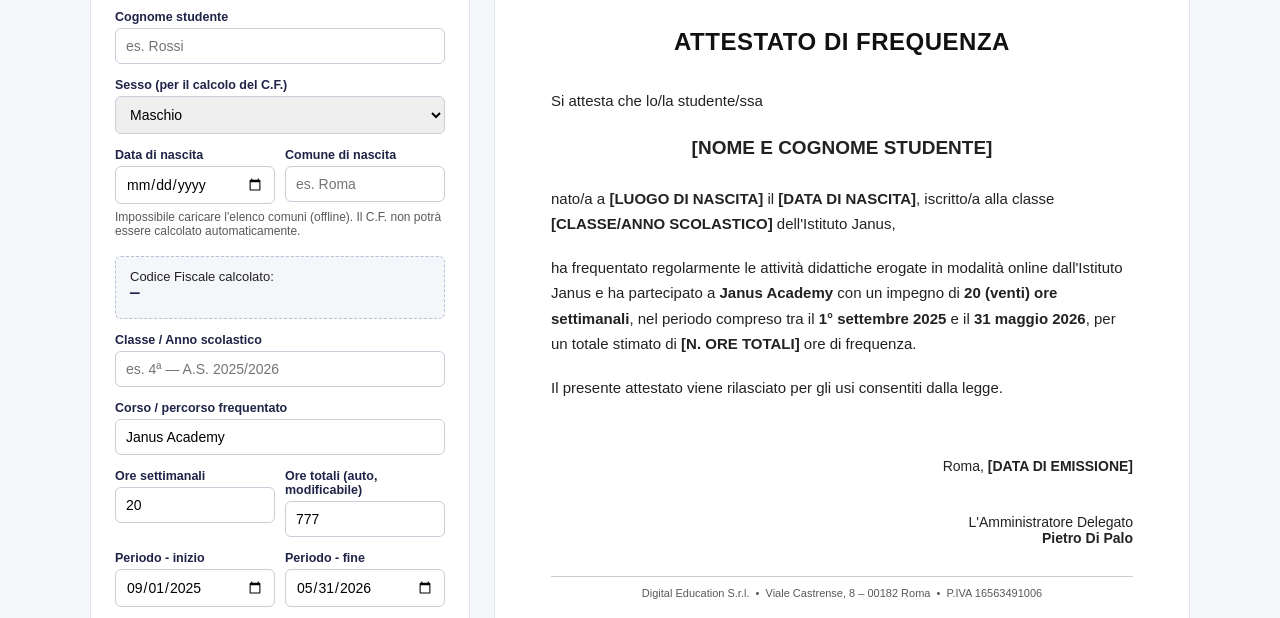
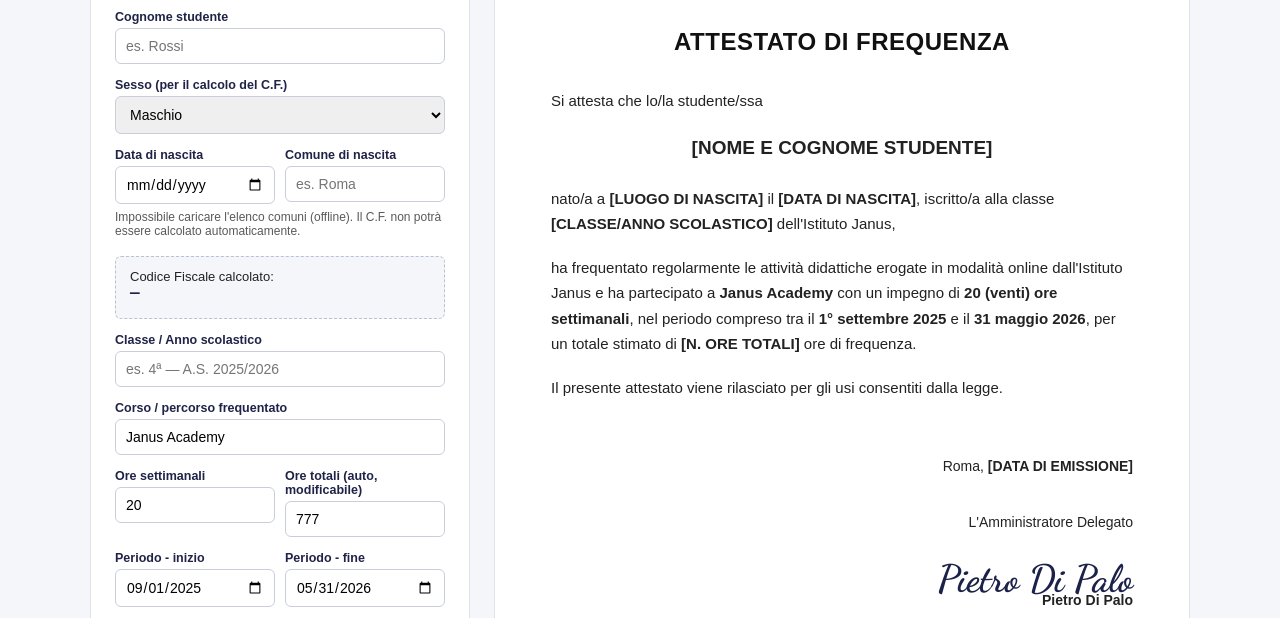
Before and after one commit to Istituto-Janus/Creatore-attestati-Istituto-Janus, a plain HTML site: page index.html in a window 1280 px wide. Shown: the part 175-793 px from the top of the page. Drawn offline with Linux system fonts and the light colour scheme; no server answers.

Commit message:
Add files via upload

```diff
--- a/index.html
+++ b/index.html
@@ -178,6 +178,14 @@
   .cert-sign .role{
     margin-top:40px;
   }
+  .signature{
+    font-family:'Dancing Script', cursive;
+    font-size:38px;
+    font-weight:700;
+    color:#1b2148;
+    margin:30px 0 -6px;
+    line-height:1;
+  }
   .cert-footer{
     margin-top:30px;
     border-top:1px solid #ccc;
@@ -200,6 +208,9 @@
     #certificato{ padding:30px 50px; }
   }
 </style>
+<link rel="preconnect" href="https://fonts.googleapis.com">
+<link rel="preconnect" href="https://fonts.gstatic.com" crossorigin>
+<link href="https://fonts.googleapis.com/css2?family=Dancing+Script:wght@600;700&display=swap" rel="stylesheet">
 </head>
 <body>
 
@@ -306,7 +317,11 @@
 
       <div class="cert-sign">
         <div>Roma, <strong id="outEmissione">[DATA DI EMISSIONE]</strong></div>
-        <div class="role">L'Amministratore Delegato<br><strong>Pietro Di Palo</strong></div>
+        <div class="role">
+          L'Amministratore Delegato<br>
+          <div class="signature">Pietro Di Palo</div>
+          <strong>Pietro Di Palo</strong>
+        </div>
       </div>
 
       <div class="cert-footer">
```
